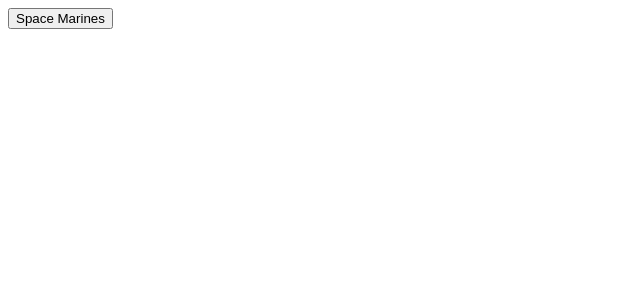
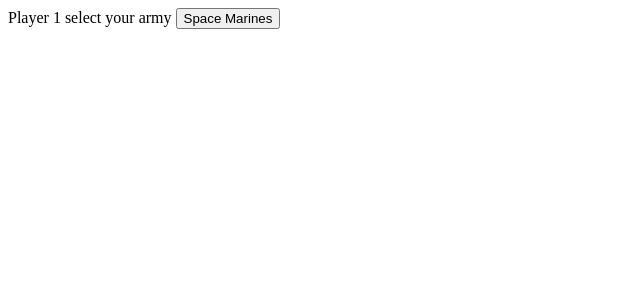
Before and after one commit to Korzanicho/hexbattle, a Vue app: page /select-army in a window 1280 px wide. Shown: the top 300 px of the page, without its empty margins (0-640 px from the left). Built offline with nearby package versions, Linux system fonts and the light colour scheme.

Commit message:
#1 assign army to every player

```diff
--- a/src/components/HexBoard.vue
+++ b/src/components/HexBoard.vue
@@ -24,9 +24,7 @@
   [null, null, null, null]
 ])
 
-// onMounted(() => {
-// })
-const hexWidth = 80
+const hexWidth = 55
 const hexHeight = (hexWidth * Math.sqrt(3)) / 2
 const negativeMargin = -0.37 * hexHeight
 console.log(negativeMargin, 'negativeMargin')
--- a/src/stores/game.ts
+++ b/src/stores/game.ts
@@ -14,9 +14,9 @@
     armies.value = mockedArmiesData
   }
 
-  const setArmyToPlayer = (playerName: string, army) => {
-    const player = players.value.find((p) => p.name === playerName)
-    player.army = army
+  const setArmyToPlayer = (playerId: number, army) => {
+    const player = players.value.find((p) => p.id === playerId)
+    if (player) player.army = army
   }
 
   const removePlayer = (playerId: number) => {
@@ -28,5 +28,17 @@
     players.value.push({ id: players.value.length + 1, name: playerName, army: null, score: 20 })
   }
 
-  return { dispatchGetArmies, players, armies, setArmyToPlayer, removePlayer, addPlayer }
+  const getPlayerWihoutArmy = () => {
+    return players.value.find((player) => !player.army)
+  }
+
+  return {
+    armies,
+    players,
+    addPlayer,
+    removePlayer,
+    setArmyToPlayer,
+    dispatchGetArmies,
+    getPlayerWihoutArmy
+  }
 })
--- a/src/views/AddPlayersView.vue
+++ b/src/views/AddPlayersView.vue
@@ -3,6 +3,8 @@
     <h1>Write your name</h1>
     <AddPlayersForm />
     <PlayersList />
+
+    <RouterLink to="/select-army">Select Army</RouterLink><br />
   </div>
 </template>
 <script setup>
--- a/src/views/HomeView.vue
+++ b/src/views/HomeView.vue
@@ -1,12 +1,10 @@
-<script setup lang="ts">
-// import TheWelcome from '../components/TheWelcome.vue'
-</script>
+<script setup lang="ts"></script>
 
 <template>
   <main>
     <RouterLink to="/">Go to Home</RouterLink><br />
+    <RouterLink to="/add-players">Add Players</RouterLink><br />
     <RouterLink to="/select-army">Select Army</RouterLink><br />
     <RouterLink to="/game">Game</RouterLink><br />
-    <RouterLink to="/add-players">Add Players</RouterLink>
   </main>
 </template>
--- a/src/views/SelectArmyView.vue
+++ b/src/views/SelectArmyView.vue
@@ -1,25 +1,31 @@
 <script setup lang="ts">
-import { onMounted } from 'vue'
+import { onMounted, ref } from 'vue'
 import { storeToRefs } from 'pinia'
 import { useGameStore } from '@/stores/game'
+import router from '@/router'
 
 const gameStore = useGameStore()
 
-const { setArmyToPlayer } = gameStore
-const { armies } = storeToRefs(gameStore)
+const { setArmyToPlayer, getPlayerWihoutArmy } = gameStore
+const { armies, players } = storeToRefs(gameStore)
 
-onMounted(() => {
-  gameStore.dispatchGetArmies()
+const currentPlayer = ref(getPlayerWihoutArmy())
+
+onMounted(async () => {
+  if (!currentPlayer.value) router.push('/game')
+  if (!armies.value.length) await gameStore.dispatchGetArmies()
 })
 
 const handleSelectArmy = (army) => {
-  console.log('handleSelectArmy', army)
-  setArmyToPlayer('Player 1', army)
+  currentPlayer.value ? setArmyToPlayer(currentPlayer.value.id, army) : null
+  currentPlayer.value = getPlayerWihoutArmy()
+  if (!currentPlayer.value) router.push('/game')
 }
 </script>
 
 <template class="select-army">
   <main>
+    {{ currentPlayer?.name }} select your army
     <button v-for="army in armies" :key="army.id" @click="handleSelectArmy(army)">
       {{ army.name }}
     </button>
```
